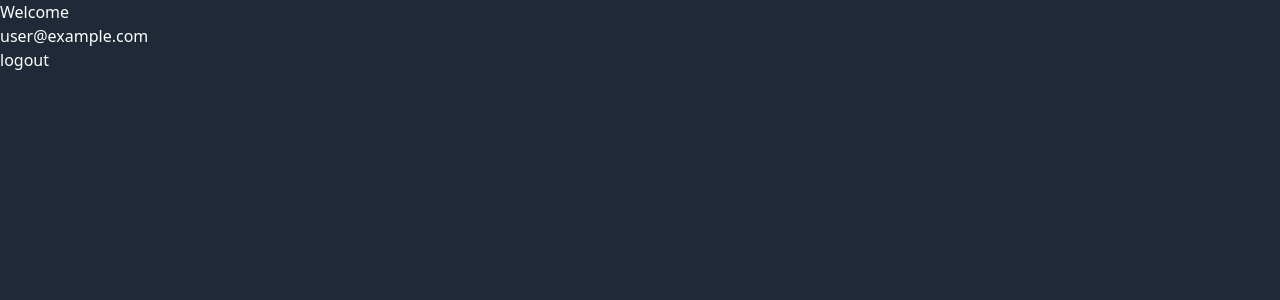
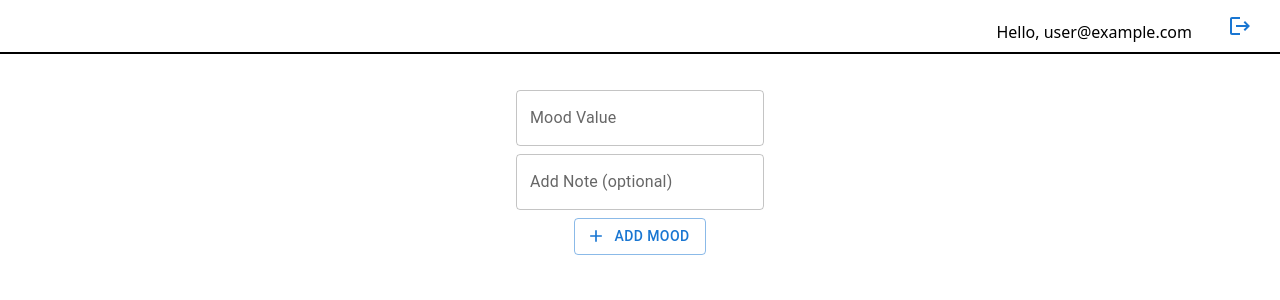
Before and after one commit to ignazka/moodz, a React (Create React App) app: page / in a window 1280 px wide. Shown: the top 300 px of the page. Built offline with nearby package versions, Linux system fonts and the light colour scheme; no server answers; sample sign-in values are in the browser's storage.

Commit message:
working user login/logout/signup and adding mood values with timestamp

```diff
--- a/package.json
+++ b/package.json
@@ -3,6 +3,10 @@
   "version": "0.1.0",
   "private": true,
   "dependencies": {
+    "@mui/icons-material": "^5.6.2",
+    "@mui/material": "^5.6.2",
+    "@mui/styled-engine": "^5.6.1",
+    "@mui/styled-engine-sc": "^5.6.1",
     "@testing-library/jest-dom": "^5.16.4",
     "@testing-library/react": "^11.2.7",
     "@testing-library/user-event": "^12.8.3",
@@ -20,6 +24,7 @@
     "react-hook-form": "^7.30.0",
     "react-router-dom": "^6.3.0",
     "react-scripts": "5.0.1",
+    "styled-components": "^5.3.5",
     "typescript": "^4.6.3",
     "web-vitals": "^0.2.4",
     "workbox-background-sync": "^5.1.4",
@@ -60,6 +65,7 @@
     ]
   },
   "devDependencies": {
+    "@types/styled-components": "^5.1.25",
     "autoprefixer": "^9.8.8",
     "tailwindcss": "npm:@tailwindcss/postcss7-compat@^2.2.17"
   }
--- a/src/App.tsx
+++ b/src/App.tsx
@@ -2,7 +2,7 @@ import { AppRouter } from './router';
 
 function App() {
   return (
-    <div className='bg-gray-900 text-white'>
+    <div>
       <AppRouter />
     </div>
   );
--- /dev/null
+++ b/src/hooks/useFetch.tsx
@@ -0,0 +1,37 @@
+import React from 'react';
+
+/*
+  The use fetch hook recieves as a first argument a async function
+  This hook handles the diferent states of fetching data
+  It will start with loading true, error false and data null
+  When the call to the handler is done it will update the loading to false
+  If there is data then it will update the data state or it will save the error
+  The second argument are the dev dependencies to check
+*/
+
+export function useFetch(handler: any, dev = []) {
+  const [data, setData] = React.useState(null);
+  const [error, setError] = React.useState(false);
+  const [loading, setLoading] = React.useState(true);
+
+  async function call() {
+    try {
+      const { data } = await handler();
+      setData(data);
+    } catch (err: any) {
+      setError(err);
+    } finally {
+      setLoading(false);
+    }
+  }
+
+  React.useEffect(() => {
+    call();
+  }, dev);
+
+  return {
+    data,
+    loading,
+    error,
+  };
+}
--- a/src/index.css
+++ b/src/index.css
@@ -7,7 +7,3 @@
     @apply h-screen bg-gray-800;
   }
 } */
-
-* {
-  @apply bg-gray-800;
-}
--- a/src/pages/Auth.tsx
+++ b/src/pages/Auth.tsx
@@ -1,6 +1,7 @@
 import { useState } from 'react';
 import { SubmitHandler, useForm } from 'react-hook-form';
 import useAuth from '../context/authContext';
+import { Button, InputLabel, Input } from '@mui/material';
 
 interface Inputs {
   email: string;
@@ -25,15 +26,15 @@ function Login() {
   };
 
   return (
-    <div className='relative flex h-screen w-screen flex-col bg-black md:items-center md:justify-center md:bg-transparent'>
+    <div className='relative flex h-screen w-screen flex-col md:items-center md:justify-center md:bg-transparent'>
       <form
         onSubmit={handleSubmit(onSubmit)}
         className='relative mt-24 space-y-8 rounded bg-black/75 py-10 px-6 md:mt-0 md:max-w-md md:px-14'
       >
         <h1 className='text-4xl font-semibold '>Sign In</h1>
         <div className='space-y-4'>
-          <label className='inline-block w-full'>
-            <input
+          <InputLabel>
+            <Input
               type='email'
               placeholder='Email'
               className='input'
@@ -44,9 +45,9 @@ function Login() {
                 Please enter a valid email.
               </p>
             )}
-          </label>
-          <label className='inline-block w-full'>
-            <input
+          </InputLabel>
+          <InputLabel>
+            <Input
               type='password'
               placeholder='Password'
               className='input'
@@ -57,23 +58,14 @@ function Login() {
                 Your password must contain between 4 and 60 characters.
               </p>
             )}
-          </label>
+          </InputLabel>
         </div>
-        <button
-          onClick={() => setLogin(true)}
-          type='submit'
-          className='w-full rounded bg-[#e50914] py-3 font-semibold'
-        >
+        <Button variant='outlined' onClick={() => setLogin(true)} type='submit'>
           Sign In
-        </button>
+        </Button>
         <div className='text-[gray]'>
           New to moodZ ?{' '}
-          <button
-            onClick={() => setLogin(false)}
-            className='text-white hover:underline'
-          >
-            Sign up now
-          </button>
+          <Button onClick={() => setLogin(false)}>Sign up now</Button>
         </div>
       </form>
     </div>
--- a/src/pages/Main.tsx
+++ b/src/pages/Main.tsx
@@ -1,13 +1,83 @@
-import React from 'react';
+import React, { useEffect, useState, createRef } from 'react';
 import useAuth from '../context/authContext';
-
+import { useFetch } from '../hooks/useFetch';
+import { collection, addDoc, Timestamp } from 'firebase/firestore';
+import { db, auth } from '../lib/firebase';
+import { Button, TextField } from '@mui/material';
+import styled from 'styled-components';
+import LogoutIcon from '@mui/icons-material/Logout';
+import AddIcon from '@mui/icons-material/Add';
+import { ClassNames } from '@emotion/react';
 function Main() {
   const { user, logout } = useAuth();
+  const { data, loading, error } = useFetch(() => {}, []);
+  const [inputTerm, setInputTerm] = useState({ value: 0, note: '' });
+  // styled components
+
+  /**
+   * send data to firebase
+   **/
+  const setMood = async () => {
+    try {
+      await addDoc(collection(db, 'mood'), {
+        value: inputTerm?.value,
+        note: inputTerm?.note,
+        user: user?.uid,
+        addedAt: Timestamp.fromDate(new Date()),
+      });
+      setInputTerm({ value: 0, note: '' });
+    } catch (e) {
+      console.log(e);
+    }
+  };
+  const handleSubmit = (event: any) => {
+    event.preventDefault();
+    setMood();
+  };
+
+  const handleChange = ({ target }: any) => {
+    const { name, value } = target;
+    setInputTerm({ ...inputTerm, [name]: value });
+  };
+
   return (
-    <div>
-      <h2>Welcome</h2>
-      <p>{user?.email}</p>
-      <button onClick={logout}>logout</button>
+    <div className=''>
+      <header className='w-screen flex justify-end items-end flex-row p-2 space-x-4 border-b-2 border-black'>
+        <p>Hello, {user?.email}</p>
+        <Button onClick={logout}>
+          <LogoutIcon />
+        </Button>
+      </header>
+
+      <form
+        className='flex justify-center flex-col items-center m-9'
+        onSubmit={handleSubmit}
+      >
+        <TextField
+          variant='outlined'
+          label='Mood Value'
+          type='number'
+          name='value'
+          id='value'
+          onChange={handleChange}
+        />
+
+        <TextField
+          sx={{
+            margin: '.5em',
+          }}
+          color='secondary'
+          variant='outlined'
+          label='Add Note (optional)'
+          name='note'
+          id='note'
+          onChange={handleChange}
+        />
+
+        <Button variant='outlined' startIcon={<AddIcon />} type='submit'>
+          add mood
+        </Button>
+      </form>
     </div>
   );
 }
--- /dev/null
+++ b/src/typings.d.ts
@@ -0,0 +1,6 @@
+export interface Mood {
+  value: number;
+  note: string;
+}
+
+declare module 'styled-components';
```
Also changed, not shown: 1 other file (tests, documents, lock files or other folders).
